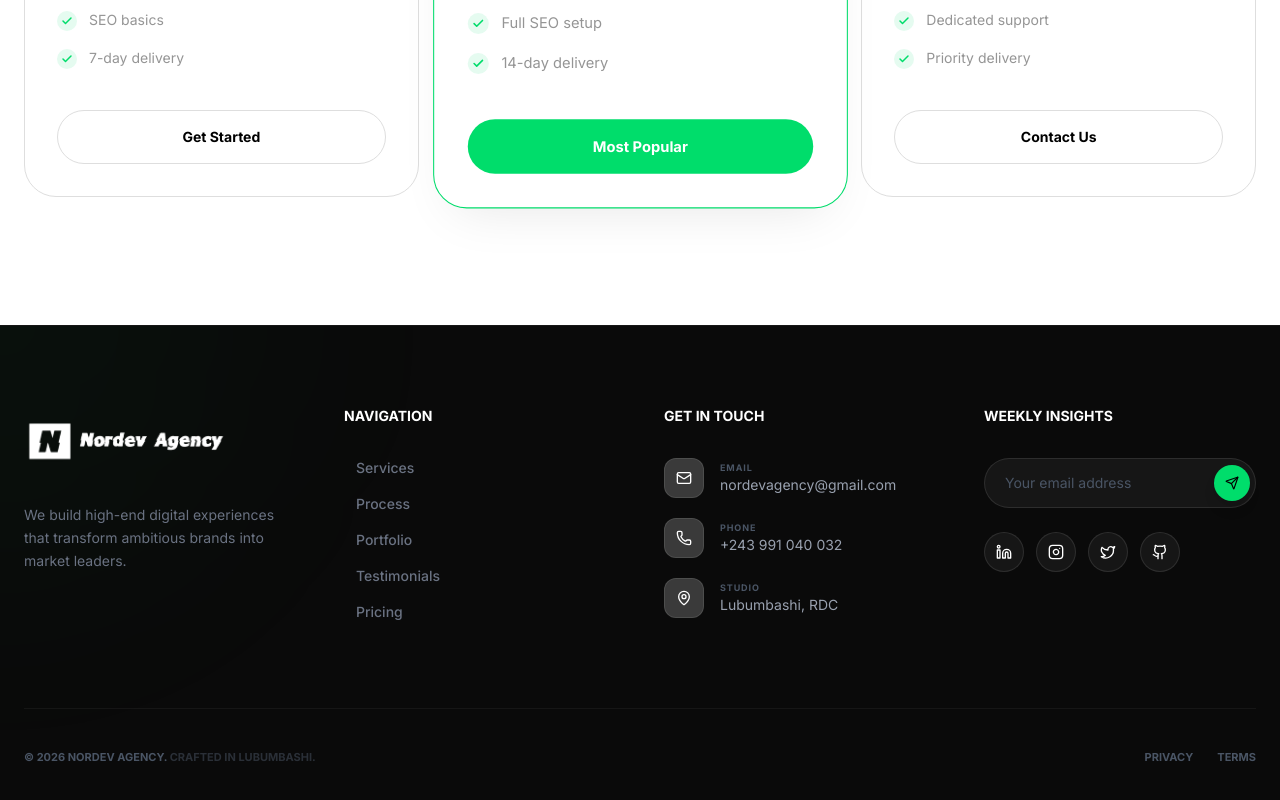
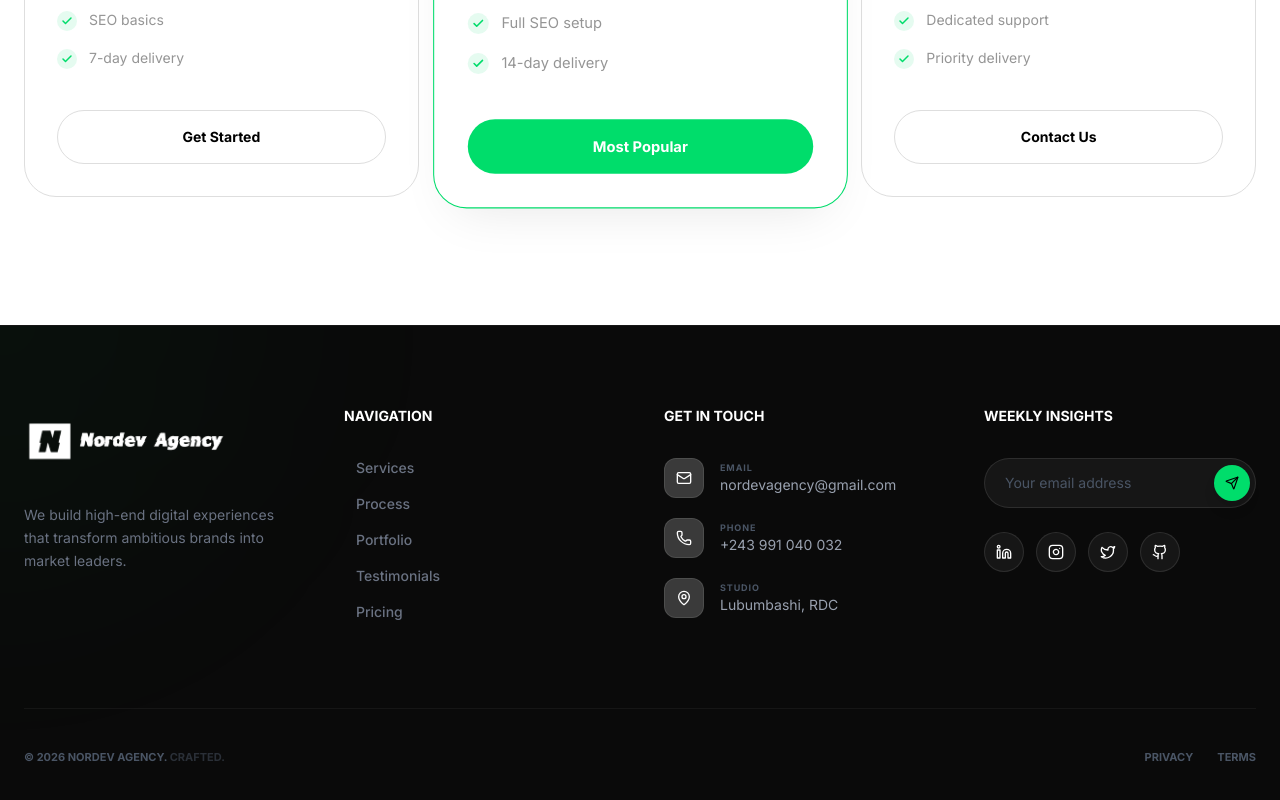
Before and after one commit to freddymk313/nordevagency, a Next.js app: page /pricing in a window 1280 px wide. Shown: the part 696-1496 px from the top of the page. Built offline with nearby package versions, Linux system fonts and the light colour scheme; no server answers.

Commit message:
web 1 ready

```diff
--- a/components/Footer.tsx
+++ b/components/Footer.tsx
@@ -150,7 +150,7 @@ const Footer = () => {
         {/* Bottom Bar */}
         <div className="border-t border-white/5 py-10 flex flex-col md:flex-row justify-between items-center gap-8">
           <p className="text-gray-600 text-[11px] font-bold uppercase *tracking-[0.2em]">
-            © {new Date().getFullYear()} Nordev Agency. <span className="opacity-50">Crafted in Lubumbashi.</span>
+            © {new Date().getFullYear()} Nordev Agency. <span className="opacity-50">Crafted.</span>
           </p>
 
           {/* <button
--- a/components/WhatsappBtn.tsx
+++ b/components/WhatsappBtn.tsx
@@ -4,17 +4,17 @@ import { FaWhatsapp } from "react-icons/fa";
 
 export const WhatsappBtn = () => {
   return (
-    <div className="fixed bottom-6 right-6 z-[999] group">
+    <div className="fixed bottom-6 right-6 z-999 group">
 
       {/* Tooltip Premium : Utilise ton style de badge habituel */}
-      <div className="hidden md:flex absolute right-full mr-5 top-1/2 -translate-y-1/2 px-4 py-2 bg-card border border-border text-foreground text-[10px] font-bold uppercase tracking-[0.2em] rounded-xl opacity-0 group-hover:opacity-100 transition-all duration-500 translate-x-4 group-hover:translate-x-0 whitespace-nowrap shadow-2xl pointer-events-none">
+      <div className="hidden md:flex absolute right-full mr-5 top-1/2 -translate-y-1/2 px-4 py-2 bg-card border border-border text-foreground text-[10px] font-bold uppercase *tracking-[0.2em] rounded-xl opacity-0 group-hover:opacity-100 transition-all duration-500 translate-x-4 group-hover:translate-x-0 whitespace-nowrap shadow-2xl pointer-events-none">
         Besoin d'aide ? <span className="text-green-accent ml-2">Contactez-nous</span>
         {/* Petite flèche */}
         <div className="absolute top-1/2 -right-1 -translate-y-1/2 w-2 h-2 bg-card border-r border-t border-border rotate-45" />
       </div>
 
       {/* Anneau de pulsation : Discret en utilisant ton vert accentué */}
-      <div className="absolute inset-0 rounded-full bg-green-accent/20 hidden md:block md:animate-ping group-hover:animate-none opacity-0 group-hover:opacity-100 transition-opacity" />
+      {/* <div className="absolute inset-0 rounded-full bg-green-accent/20 hidden md:block md:animate-ping group-hover:animate-none opacity-0 group-hover:opacity-100 transition-opacity" /> */}
 
       {/* Le Bouton Principal : Noir profond pour la cohérence */}
       <a
```
